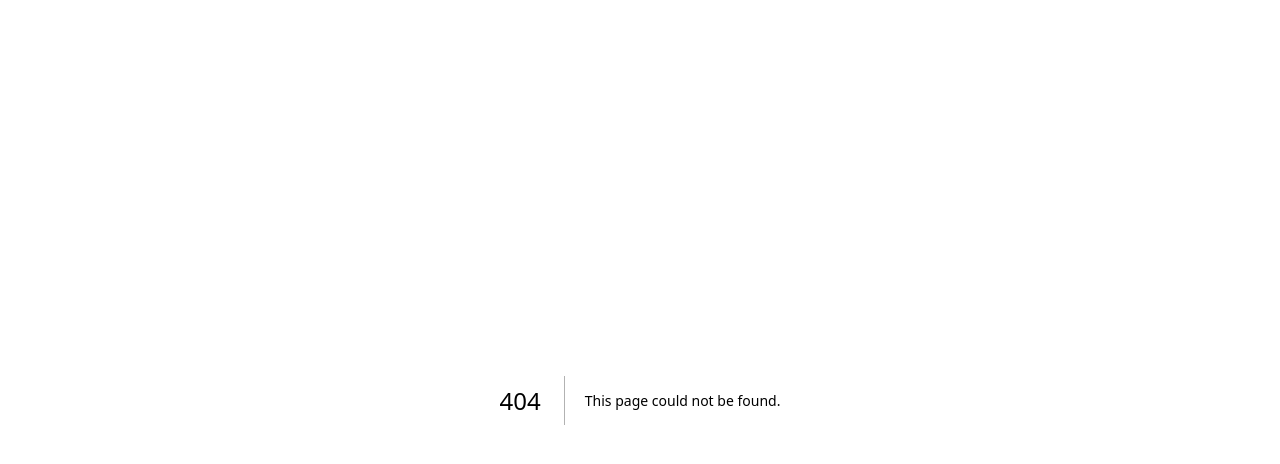
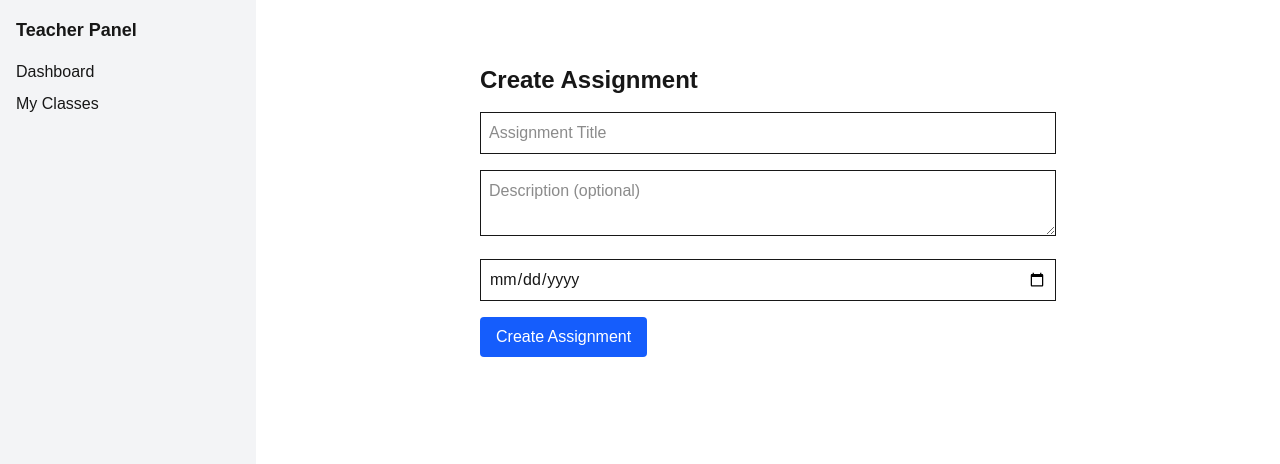
Before and after one commit to Dami-Olus/edconnect, a Next.js app in the folder frontend/: page /teacher/class/1/assignments in a window 1280 px wide. Before the commit this address had no page. Shown: the top 464 px of the page. Built offline with nearby package versions, Linux system fonts and the light colour scheme.

Commit message:
feat: add create assignment form for teachers with title, description, and due date

```diff
--- /dev/null
+++ b/frontend/app/teacher/class/[id]/assignments/page.tsx
@@ -0,0 +1,81 @@
+"use client";
+
+import { useState } from "react";
+import { useParams, useRouter } from "next/navigation";
+import axios from "axios";
+
+export default function CreateAssignmentPage() {
+  const { id } = useParams();
+  const router = useRouter();
+  const [title, setTitle] = useState("");
+  const [description, setDescription] = useState("");
+  const [dueDate, setDueDate] = useState("");
+  const [loading, setLoading] = useState(false);
+  const token = typeof window !== "undefined" ? localStorage.getItem("token") : null;
+
+  const handleCreate = async (e: React.FormEvent) => {
+    e.preventDefault();
+    setLoading(true);
+
+    try {
+      await axios.post(
+        `${process.env.NEXT_PUBLIC_API_BASE_URL}/api/assignments`,
+        {
+          title,
+          description,
+          dueDate,
+          classId: id,
+        },
+        {
+          headers: {
+            Authorization: `Bearer ${token}`,
+          },
+        }
+      );
+
+      alert("Assignment created!");
+      router.push(`/teacher/class/${id}`);
+    } catch (err) {
+      console.error("Error creating assignment:", err);
+      alert("Failed to create assignment");
+    } finally {
+      setLoading(false);
+    }
+  };
+
+  return (
+    <div className="max-w-xl mx-auto mt-10">
+      <h1 className="text-2xl font-bold mb-4">Create Assignment</h1>
+      <form onSubmit={handleCreate} className="space-y-4">
+        <input
+          type="text"
+          placeholder="Assignment Title"
+          value={title}
+          onChange={(e) => setTitle(e.target.value)}
+          required
+          className="border p-2 w-full"
+        />
+        <textarea
+          placeholder="Description (optional)"
+          value={description}
+          onChange={(e) => setDescription(e.target.value)}
+          className="border p-2 w-full"
+        />
+        <input
+          type="date"
+          value={dueDate}
+          onChange={(e) => setDueDate(e.target.value)}
+          required
+          className="border p-2 w-full"
+        />
+        <button
+          type="submit"
+          className="bg-blue-600 text-white px-4 py-2 rounded"
+          disabled={loading}
+        >
+          {loading ? "Creating..." : "Create Assignment"}
+        </button>
+      </form>
+    </div>
+  );
+}
```
